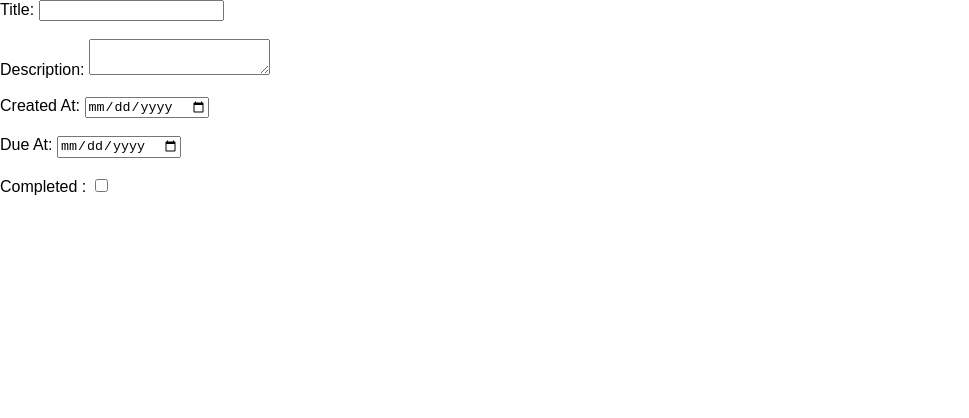
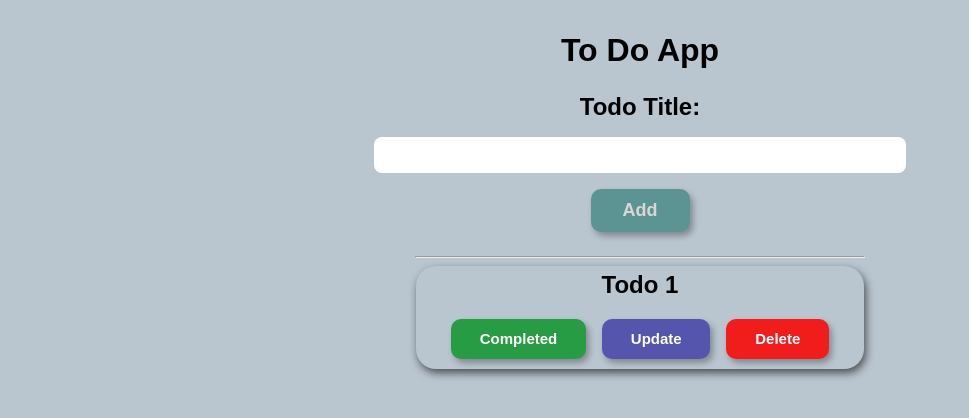
Before and after one commit to Rohittt01/todo, a plain HTML site: page main.html in a window 1280 px wide. Shown: the whole page, without its empty margins (0-969 px from the left). Drawn offline with Linux system fonts and the light colour scheme.

Commit message:
add needed styling

```diff
--- a/main.html
+++ b/main.html
@@ -7,26 +7,35 @@
     <title>Task Management</title>
 </head>
 <body>
-    <form action="" method="post">
-        <div class="task">
-        <label for="title">Title:
-            <input type="text" name="title" required>
-        </label><br><br>
-        <label for="desc">Description:
-            <textarea type="textarea" name="desc" required></textarea>
-        </label><br><br>
-        <label for="cdate">Created At:
-            <input type="date" name="cdate" required>
-        </label><br><br>
-        <label for="ddate">Due At:
-            <input type="date" name="ddate" required>
-        </label><br><br>
-        <label for="check">Completed :
-            <input type="checkbox" name="check">
-        </label>
+    <div id="header">
+        <header >To Do App</header>
+    </div>
+    <div id="head">
+        <div class="main">
+            <p>Todo Title: </p>
+            <input id="title" type="text">
         </div>
-    </form>
-
-    <script src="main.js"></script>
+    </div>
+    <div id="add">
+        <button id="add-button">Add</button>
+    </div>
+    <hr>
+    <div id="todo">
+    <div class="todo-list">
+    <div id="todo">
+        <h2>Todo 1</h2>
+    </div>
+    <div id="button">
+    <div class="button">
+        <!-- <h2>Todo 1</h2> -->
+        <button>Completed</button>
+        <button>Update</button>
+        <button>Delete</button>
+    </div>
+    </div>
+</div>
+</div>
+    <script src="main.js">
+    </script>
 </body>
 </html>
--- a/main.js
+++ b/main.js
@@ -0,0 +1,11 @@
+const title = document.getElementById("title")
+const button = document.getElementById("add-button")
+
+button.addEventListener("click", function(event){
+    if(title.value == ""){
+        event.preventDefault();
+    }
+    else{
+
+    }
+})
--- a/style.css
+++ b/style.css
@@ -2,4 +2,156 @@ body{
     margin: 0;
     padding: 0;
     font-family: Arial, Helvetica, sans-serif;
+    background-color: rgb(185, 197, 207);
 }
+
+#header{
+    display: flex;
+    justify-content: center;
+    margin-top: 2rem;
+    margin-bottom: 0;
+}
+#header header{
+    font-size: 2rem;
+    font-weight: bolder;
+    margin-bottom: 0;
+}
+#head{
+    display: flex;
+    justify-content: center;
+
+}
+.main{
+    /* border: 1px solid; */
+    display: flex;
+    flex-direction: column;
+    align-items: center;
+    width: 80%; /* Adjust the width as needed */
+    max-width: 600px;
+}
+
+.main p{
+    font-size: 1.5rem;
+    font-weight: bold;
+    margin-bottom: 1rem;
+}
+.main input{
+    width: 88%;
+    height: 2rem;
+    border-radius: 8px;
+    border: 0;
+    padding-bottom: 3px ;
+}
+#button{
+    display: flex;
+    justify-content: center;
+    /* align-items: center; */
+}
+.button{
+    display: flex;
+    justify-content: center;
+    /* border: 1px solid; */
+    width: 50%;
+    margin-left: 1rem;
+}
+
+.button button{
+    border-radius: 10px;
+    border: 0;
+    padding: 0.7rem 1.8rem;
+    margin-right: 1rem;
+    font-size: 15px;
+    font-weight: bold;
+    box-shadow: 3px 4px 6px rgba(0, 0, 0, 0.3);
+    transition: box-shadow 0.3s;
+}
+.button button:first-child{
+    background-color: rgb(39, 156, 68);
+    color: white;
+
+}
+.button button:last-child{
+    background-color: rgb(241, 29, 29);
+    color: white;
+}
+.button button:nth-child(2){
+    background-color: rgb(85, 85, 173);
+    color: white;
+}
+.button button:first-child:hover{
+    /* background-color: rebeccapurple; */
+    transform: scale(1.2);
+    transition: width 0.5s, height 0.5s;
+    transition-delay: 1s;
+    /* color: green; */
+    background-color: green;
+}
+
+.button button:hover{
+    box-shadow: 0 8px 12px rgba(0, 0, 0, 0.6);
+
+}
+.button button:last-child:hover{
+    /* background-color: rebeccapurple; */
+    transform: scale(1.2);
+    transition: width 0.5s, height 0.5s;
+    transition-delay: 1s;
+    /* color: green; */
+    background-color: rgb(205, 42, 30);
+}.button button:nth-child(2):hover{
+    /* background-color: rebeccapurple; */
+    transform: scale(1.2);
+    transition: width 0.5s, height 0.5s;
+    transition-delay: 1s;
+    /* color: green; */
+    background-color: rgb(30, 30, 128);
+}
+
+#add{
+    display: flex;
+    justify-content: center;
+    margin-top: 1rem;
+}
+
+#add button{
+    border-radius: 10px;
+    border: 0;
+    padding: 0.7rem 2rem ;
+    margin-bottom: 1rem;
+    font-size: 18px;
+    font-weight: bold;
+    box-shadow: 3px 4px 6px rgba(0, 0, 0, 0.3);
+    transition: box-shadow 0.3s;
+    background-color: rgb(92, 148, 148);
+    color: rgb(219, 214, 214);
+}
+
+hr{
+    width: 35%;
+
+}
+#add button:hover{
+    transform: scale(1.2);
+    transition: width 0.5s, height 0.5s;
+    transition-delay: 1s;
+    box-shadow: 0 8px 12px rgba(0, 0, 0, 0.6);
+    background-color: rgb(50, 113, 92);
+}
+.todo-list{
+    display: flex;
+    flex-direction: column;
+    border: 0.3 solid white;
+    width: 35%;
+    box-shadow: 2px 4px 8px rgba(0, 0, 0, 0.6);
+
+    padding-bottom: 10px;
+    border-radius: 20px;
+}
+#todo{
+    display: flex;
+    justify-content: center;
+}
+#todo h2{
+    margin-top: 5px;
+    color: black;
+}
```
